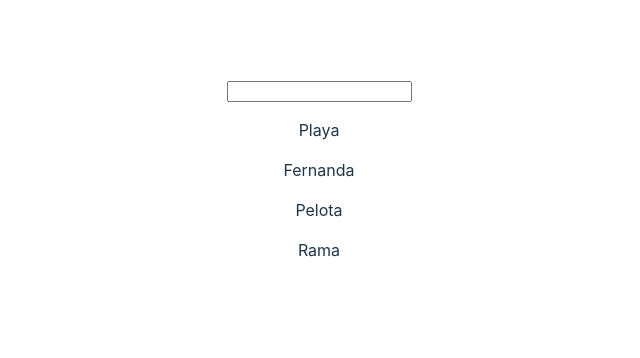
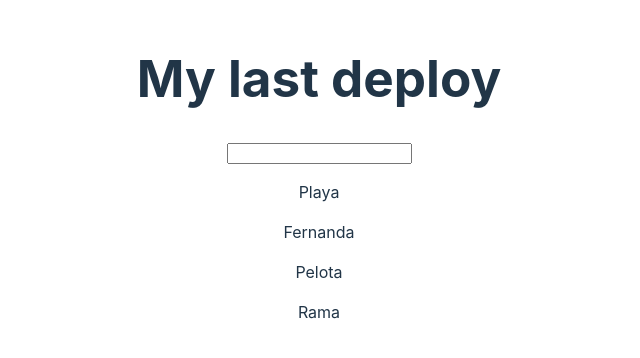
Before and after one commit to daniqt2/Vue3--imagina-SolucionEjercicios, a Vue app: page / in a window 1280 px wide. Shown: the part 222-580 px from the top of the page, without its empty margins (321-961 px from the left). Built offline with nearby package versions, Linux system fonts and the light colour scheme.

Commit message:
last commit

```diff
--- a/src/App.vue
+++ b/src/App.vue
@@ -5,6 +5,7 @@ const searchVal = ref('')
 </script>
 
 <template>
+    <h1>My last deploy</h1>
     <div>
         <input v-model="searchVal" />
         <p v-highlight="searchVal">Playa</p>
```
